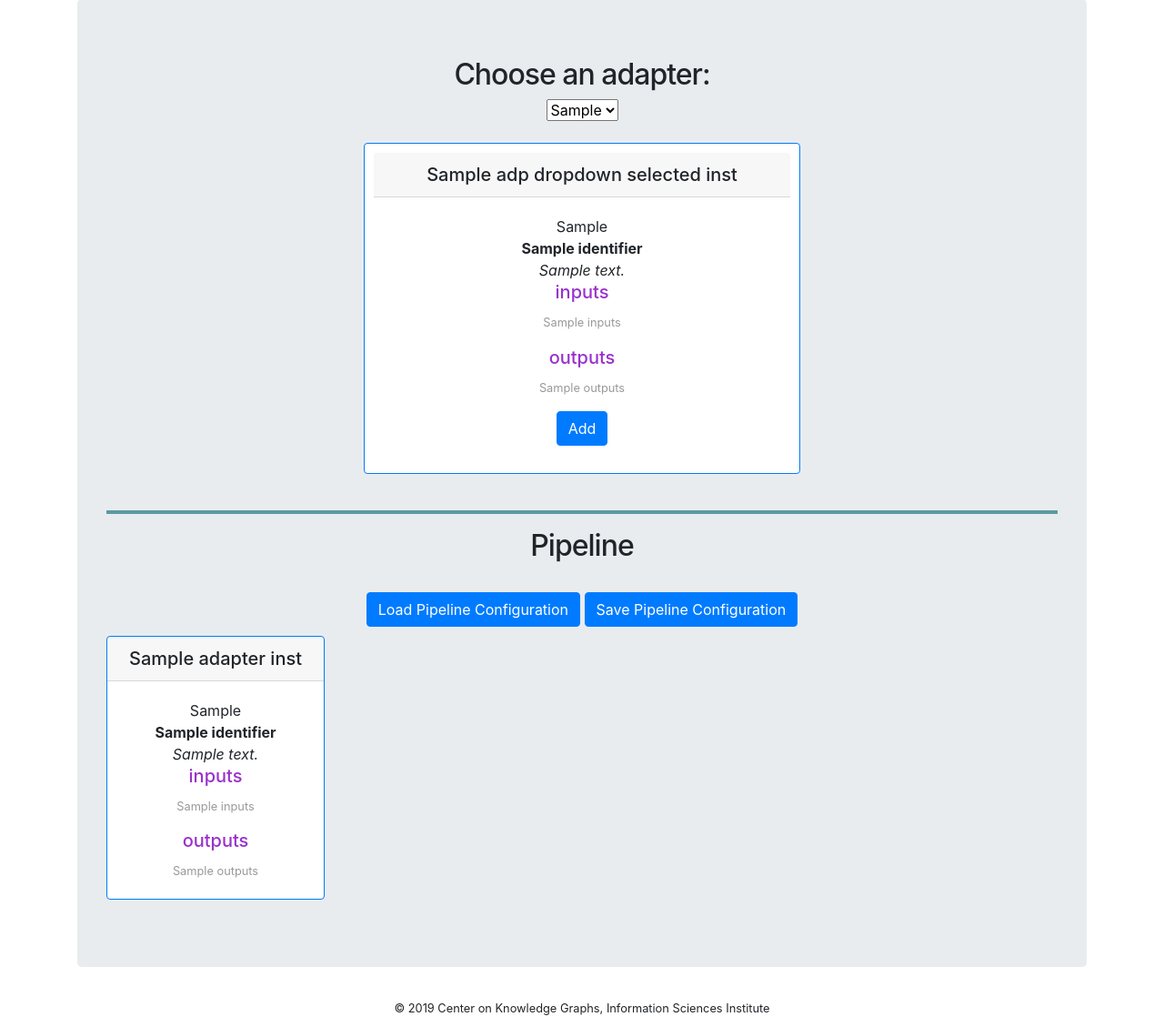
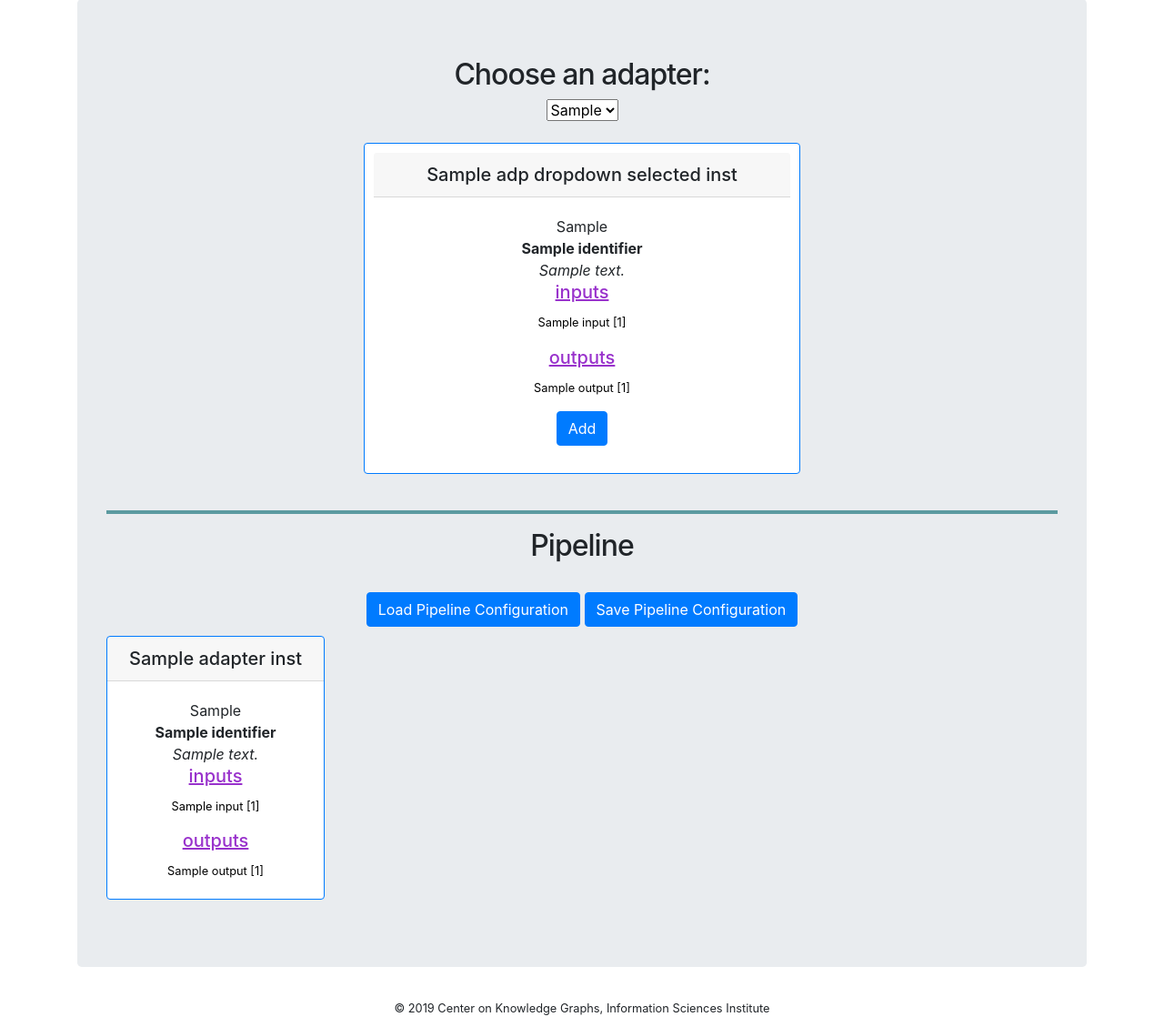
Before and after one commit to mintproject/MINT-Transformation, a Flask app: template templates/pipeline.html in a window 1280 px wide. Shown: the part 97-1226 px from the top of the page at 91% size. Run offline with Flask 3, Linux system fonts and the light colour scheme; the template is opened without the code that fills it: most values are stand-ins (such as "Sample title", 1, 10 or a date in 2020); some libraries are stand-ins or nearby versions; some web fonts are replaced.

Commit message:
Adapters are now managed in a class && better visualization for inputs and outputs

```diff
--- a/app.py
+++ b/app.py
@@ -2,8 +2,6 @@ from flask import Flask, render_template, request
 import funcs
 
 app = Flask(__name__)
-
-# FORM_SEARCH_FIELD = 'srch_str'
 
 KEY_DESC = 'description'
 KEY_MODL = '__module__'
@@ -11,10 +9,10 @@ KEY_IDENTIFIER = 'id'
 KEY_INPUTS = 'inputs'
 KEY_OUTPUTS = 'outputs'
 
-FORM_CHOSEN_ADAPTER = 'slct_adp'
+FORM_ADAPTER_SLCTD = 'slct_adp'
 FORM_ADAPTER_SUBMT = 'add_adp'
 
-class AdapterView:
+class AdapterElement:
     def __init__(self, name, module_type, identifier, description, inputs, outputs):
         self.name = name
         self.module_type = module_type
@@ -23,47 +21,56 @@ class AdapterView:
         self.inputs = inputs
         self.outputs = outputs
 
-def get_list_of_adapters():
-    adapters_list = list()
-    for a_name, a_cls in funcs.__dict__.items():
-        if isinstance(a_cls, type):
-            cls_dict = a_cls.__dict__
-            module_type = cls_dict[KEY_MODL].split('.')[-1]
-            identifier = cls_dict[KEY_IDENTIFIER]
-            description = None
-            if KEY_DESC in cls_dict:
-                description = cls_dict[KEY_DESC]
-            inputs = cls_dict[KEY_INPUTS]
-            outputs = cls_dict[KEY_OUTPUTS]
-            '''
-            inputs: Dict[str, ArgType] = {}
-            outputs: Dict[str, ArgType] = {}
-            '''
-            adapters_list.append(AdapterView(a_name, module_type, identifier, description, inputs, outputs))
-    return adapters_list
+class AdapterDB:
+    def __init__(self):
+        self.adapters = list()
+        self.initialize_adapters()
 
-def get_list_of_adapter_names(list_of_adapters):
-    adapter_names_list = list()
-    for adp_idx, adp_ins in enumerate(list_of_adapters):
-        adapter_names_list.append(f'{adp_idx} {adp_ins.module_type}/{adp_ins.identifier}.{adp_ins.name}')
-    return adapter_names_list
+    def initialize_adapters(self):
+        for a_name, a_cls in funcs.__dict__.items():
+            if isinstance(a_cls, type):
+                cls_dict = a_cls.__dict__
+                module_type = cls_dict[KEY_MODL].split('.')[-1]
+                identifier = cls_dict[KEY_IDENTIFIER]
+                description = None
+                if KEY_DESC in cls_dict:
+                    description = cls_dict[KEY_DESC]
+                inputs_dict = cls_dict[KEY_INPUTS]
+                outputs_dict = cls_dict[KEY_OUTPUTS]
+                inputs, outputs = dict(), dict()
+                for arg_name, arg_attr in inputs_dict.items():
+                    arg_attr_dict = arg_attr.__dict__
+                    inputs[arg_name] = (arg_attr_dict['id'], arg_attr_dict['val'], arg_attr_dict['optional'])
+                for arg_name, arg_attr in outputs_dict.items():
+                    arg_attr_dict = arg_attr.__dict__
+                    outputs[arg_name] = (arg_attr_dict['id'], arg_attr_dict['val'], arg_attr_dict['optional'])
+                self.adapters.append(AdapterElement(a_name, module_type, identifier, description, inputs, outputs))
+
+    def get_list_of_adapters(self):
+        return self.adapters
+
+    def get_list_of_adapter_names_for_dropdown(self):
+        adapter_names_list = list()
+        for adp_idx, adp_ins in enumerate(self.get_list_of_adapters()):
+            adapter_names_list.append(f'{adp_idx} {adp_ins.identifier}/{adp_ins.name}')
+        return adapter_names_list
 
 ################################
 
 @app.route('/pipeline', methods=['GET', 'POST'])
 def pipeline():
 
-    global g_pipeline
+    global g_pipeline, g_adapterdb
 
     # get list of adapters and their names
-    list_of_adapters = get_list_of_adapters()
-    list_of_adapter_names = get_list_of_adapter_names(list_of_adapters)
+    list_of_adapters = g_adapterdb.get_list_of_adapters()
+    list_of_adapter_names = g_adapterdb.get_list_of_adapter_names_for_dropdown()
 
     # set default option
     adp_id_str_chosen = list_of_adapter_names[0]
     # show selected adapter
-    if FORM_CHOSEN_ADAPTER in request.args:
-        adp_id_str_chosen = request.args.get(FORM_CHOSEN_ADAPTER)
+    if FORM_ADAPTER_SLCTD in request.args:
+        adp_id_str_chosen = request.args.get(FORM_ADAPTER_SLCTD)
     adp = list_of_adapters[int(adp_id_str_chosen.split(' ')[0])]
 
     # check if user submitted an adapter
@@ -89,7 +96,9 @@ def search():
 '''
 
 if __name__ == '__main__':
-    global g_pipeline
+    global g_pipeline, g_adapterdb
     g_pipeline = list()
+    g_adapterdb = AdapterDB()
+
     app.debug = True
     app.run(host='0.0.0.0', port=5000, debug=True)
--- a/templates/pipeline.html
+++ b/templates/pipeline.html
@@ -23,13 +23,19 @@
       {{adp_dropdown_selected_inst.module_type}}</br>
         <b>{{adp_dropdown_selected_inst.identifier}}</b></br>
         <i>{{adp_dropdown_selected_inst.description}}</i></br>
-        <h5 class="card-title" style="color:#9932CC">inputs</h5>
-        <p class="card-text" style="color:#999999">
-          {{adp_dropdown_selected_inst.inputs}}
+        <!-- Inputs -->
+        <h5 class="card-title" style="color:#9932CC"><u>inputs</u></h5>
+        <p class="card-text" style="color:#000000">
+          {% for selected_adp_input_name, selected_adp_input_attrs in adp_dropdown_selected_inst.inputs.items() %}
+            {{selected_adp_input_name}} [{{selected_adp_input_attrs[0]}}]{% if selected_adp_input_attrs[2] == False %}*{% endif %}</br>
+          {% endfor %}
         </p>
-        <h5 class="card-title" style="color:#9932CC">outputs</h5>
-        <p class="card-text" style="color:#999999">
-          {{adp_dropdown_selected_inst.outputs}}
+        <!-- Outputs -->
+        <h5 class="card-title" style="color:#9932CC"><u>outputs</u></h5>
+        <p class="card-text" style="color:#000000">
+          {% for selected_adp_output_name, selected_adp_output_attrs in adp_dropdown_selected_inst.outputs.items() %}
+            {{selected_adp_output_name}} [{{selected_adp_output_attrs[0]}}]{% if selected_adp_output_attrs[2] == False %}*{% endif %}</br>
+          {% endfor %}
         </p>
         <!-- Button -->
         <button id="add_adp" name="add_adp" class="btn btn-primary">Add</button>
@@ -55,14 +61,20 @@
         {{adapter_inst.module_type}}</br>
           <b>{{adapter_inst.identifier}}</b></br>
           <i>{{adapter_inst.description}}</i></br>
-          <h5 class="card-title" style="color:#9932CC">inputs</h5>
-          <p class="card-text" style="color:#999999">
-            {{adapter_inst.inputs}}
-          </p>
-          <h5 class="card-title" style="color:#9932CC">outputs</h5>
-          <p class="card-text" style="color:#999999">
-            {{adapter_inst.outputs}}
-          </p>
+          <!-- Inputs -->
+        <h5 class="card-title" style="color:#9932CC"><u>inputs</u></h5>
+        <p class="card-text" style="color:#000000">
+          {% for selected_adp_input_name, selected_adp_input_attrs in adp_dropdown_selected_inst.inputs.items() %}
+            {{selected_adp_input_name}} [{{selected_adp_input_attrs[0]}}]{% if selected_adp_input_attrs[2] == False %}*{% endif %}</br>
+          {% endfor %}
+        </p>
+        <!-- Outputs -->
+        <h5 class="card-title" style="color:#9932CC"><u>outputs</u></h5>
+        <p class="card-text" style="color:#000000">
+          {% for selected_adp_output_name, selected_adp_output_attrs in adp_dropdown_selected_inst.outputs.items() %}
+            {{selected_adp_output_name}} [{{selected_adp_output_attrs[0]}}]{% if selected_adp_output_attrs[2] == False %}*{% endif %}</br>
+          {% endfor %}
+        </p>
         </div>
       </div>&nbsp;
       {% endfor %}
```
